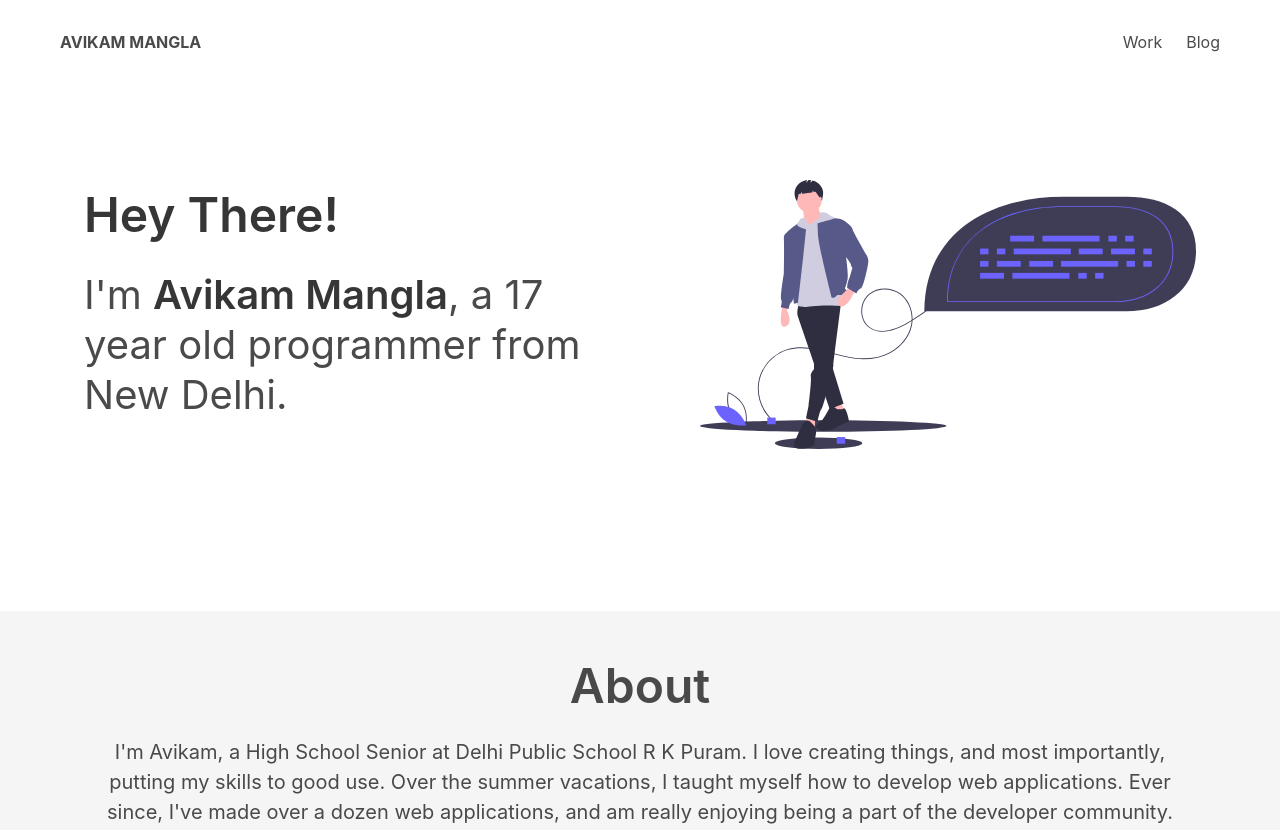
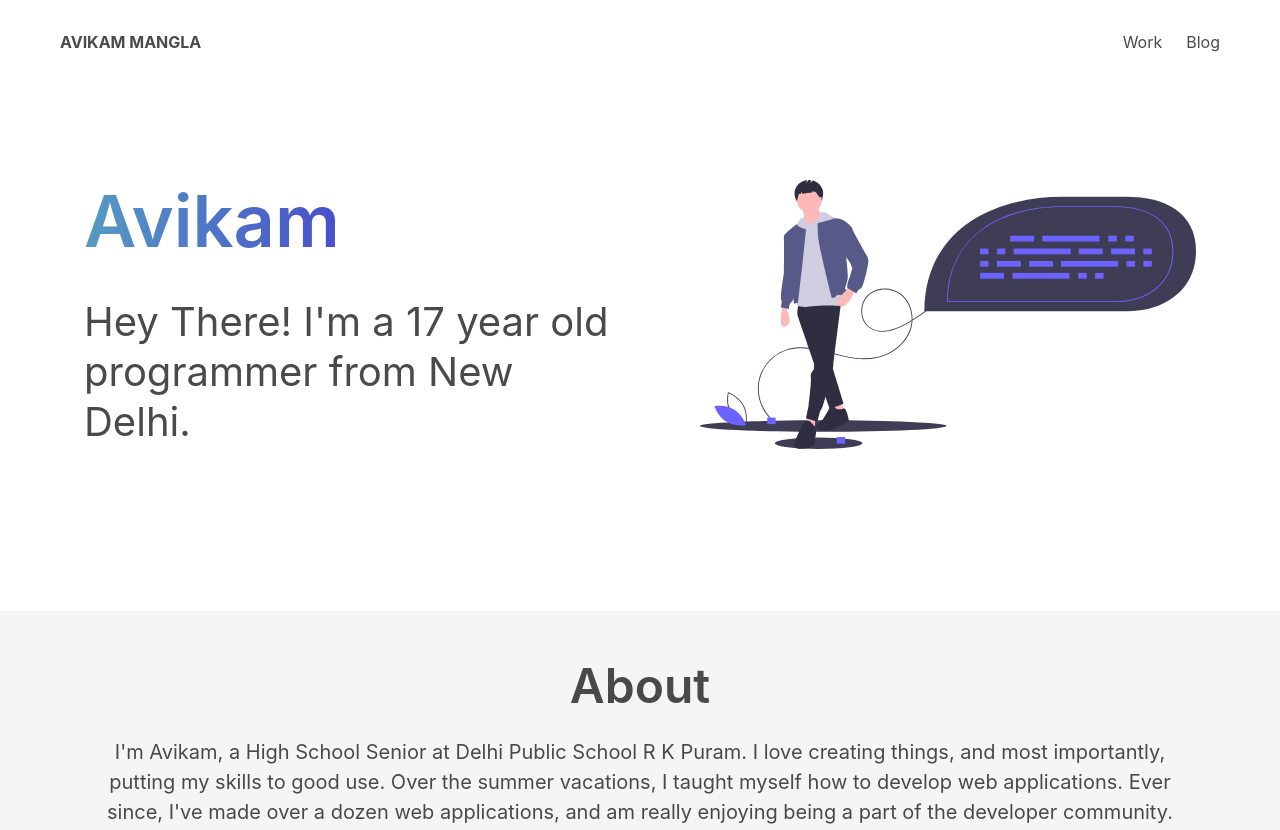
Before and after one commit to Avikam03/Avikam03, a Gatsby site: page / in a window 1280 px wide. Shown: the top 830 px of the page. Built offline with nearby package versions, Linux system fonts and the light colour scheme; Gatsby itself is replaced by a stand-in of ours.

Commit message:
added linear gradient to my name

```diff
--- a/src/pages/index.js
+++ b/src/pages/index.js
@@ -59,8 +59,10 @@ const IndexPage = () => (
     <div class="columns is-multiline mx-6 mb-6">
         <div class="column is-half ">
           <div class="content is-large">
-            <p class = "title is-1 mt-2">Hey There!</p>
-            <p class = "subtitle is-2">I'm <strong>Avikam Mangla</strong>, a 17 year old programmer from New Delhi.</p>
+            <h1 id= "myname">Avikam</h1>
+            <p class = "subtitle is-2">Hey There! I'm a 17 year old programmer from New Delhi.</p>
+            {/* <p class = "title is-1 mt-2">Hey There!</p>
+            <p class = "subtitle is-2">I'm <strong>Avikam Mangla</strong>, a 17 years-old programmer from New Delhi.</p> */}
           </div>
         </div>
         <div class="column ml-6">
--- a/src/static/styles/styles.css
+++ b/src/static/styles/styles.css
@@ -105,3 +105,17 @@ input:checked + .slider:before {
 #myimage{
   border-radius: 50%;
 }
+
+#myname {
+  font-size: 72px;
+  /* background: -webkit-linear-gradient(#eee, #3F3D56); */
+  /* background: -webkit-linear-gradient(90deg,#83b6d3 0,#484acc 50%,#1a0a3f);
+  -webkit-background-clip: text;
+  -webkit-text-fill-color: transparent; */
+  text-decoration: none;
+    color: var(--textNormal);
+    background: linear-gradient(90deg,  #559bc3 0,#484acc 50%,#1a0a3f);
+    background-clip: text;
+    -webkit-background-clip: text;
+    -webkit-text-fill-color: transparent;
+}
```
